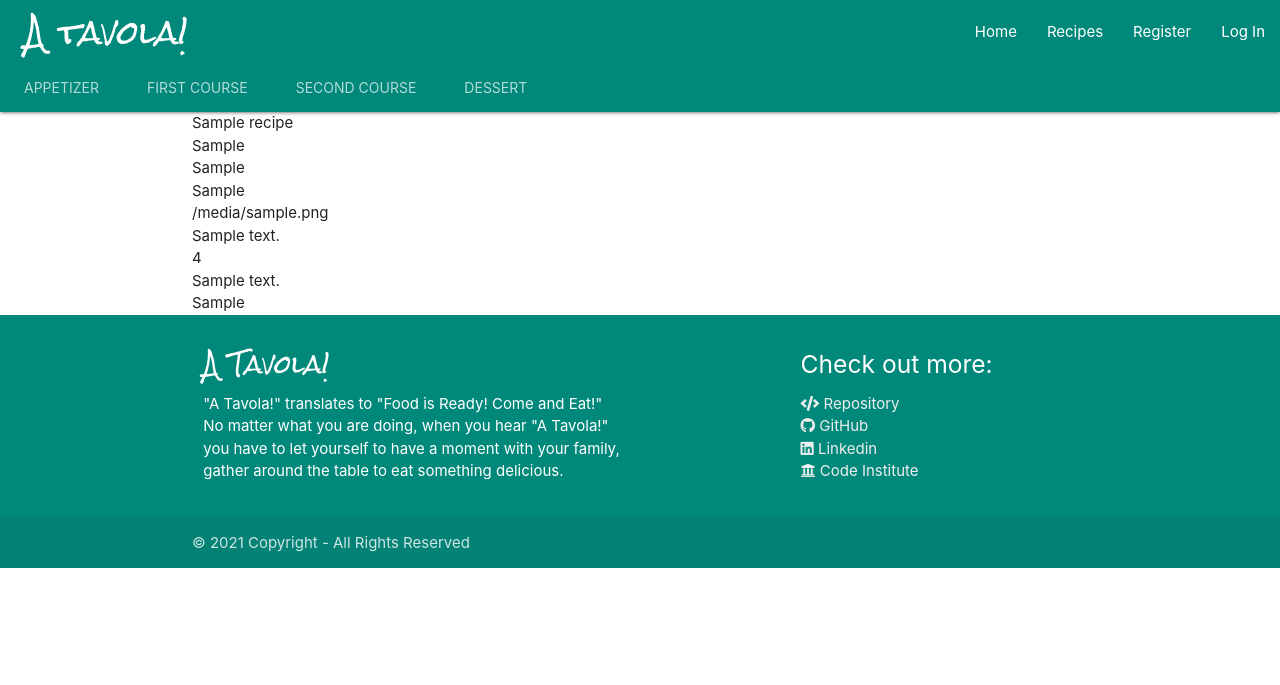
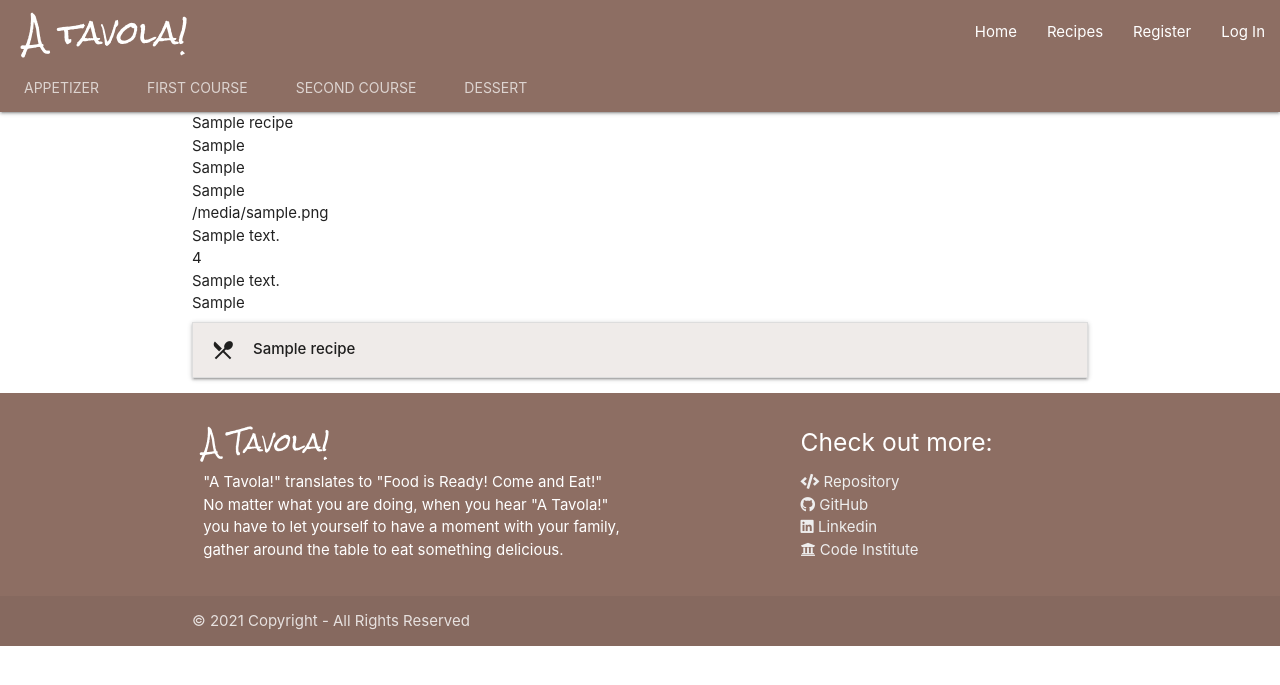
Before and after one commit to ClaudiaLie/MS_3_CookBook_Website, a Flask app: page /recipes in a window 1280 px wide. Shown: the top 685 px of the page. Run offline with Flask 2, Linux system fonts and the light colour scheme; a database or web service that is not in the repository returns one stand-in record (values such as "Sample title"); some libraries are stand-ins or nearby versions.

Commit message:
Bind data from db for recipes

```diff
--- a/app.py
+++ b/app.py
@@ -100,7 +100,7 @@ def logout():
 
 @app.route("/recipes")
 def recipes():
-    recipes = mongo.db.recipes.find()
+    recipes = list(mongo.db.recipes.find())
     return render_template("recipes.html", recipes=recipes)
 
 
--- a/static/js/script.js
+++ b/static/js/script.js
@@ -1,6 +1,8 @@
+
+$(".dropdown-trigger").dropdown();
 
 $(document).ready(function(){
-    $('.sidenav').sidenav();
-  });
-
-$(".dropdown-trigger").dropdown();
+  $('.collapsible').collapsible();
+  $('.tooltipped').tooltip();
+  $('.sidenav').sidenav();
+});
--- a/templates/base.html
+++ b/templates/base.html
@@ -21,7 +21,7 @@
 <body>
   <header>
     <!-- top navbar -->
-    <nav class="nav-extended text-shadow #00897b teal darken-1 fixed">
+    <nav class="nav-extended text-shadow #a1887f brown lighten-1 fixed">
       <div class="nav-wrapper">
         <a href="{{ url_for('index') }}" class="brand-logo" id="top-logo"> A tavola!</a>
         <a href="#" data-target="mobile-demo" class="sidenav-trigger"><i class="material-icons">menu</i></a>
@@ -97,7 +97,7 @@
   {% endblock %}
 
   <!-- Footer -->
-  <footer class="page-footer #00897b teal darken-1">
+  <footer class="page-footer #a1887f brown lighten-1">
     <div class="container">
       <div class="row">
         <div class="col l6 s12">
--- a/templates/recipes.html
+++ b/templates/recipes.html
@@ -13,4 +13,24 @@
         {{ recipe.recipe_allergen }}<br>
     {% endfor %}
 
+    <ul class="collapsible">
+        {% for recipe in recipes %}
+        <li>
+            <div class="collapsible-header text-shadow #efebe9 brown lighten-5">
+                <i class="material-icons left">local_dining</i>
+                <strong>{{ recipe.recipe_name }}</strong>
+                {% if recipe.recipe_allergen == "Gluten" %}
+                    <i class="fas fa-hand-holding-heart tooltipped"
+                    data-position="right" data tooltip="Gluten"></i>
+                {% endif %}
+
+            </div>
+            <div class="collapsible-body">
+                <span>{{ recipe.recipe_ingredients}}</span> : {{ recipe.recipe_serving }}
+                <p>{{ recipe.recipe_description }}</p>
+            </div>
+        </li>
+        {% endfor %}
+    </ul>
+
 {% endblock %}
```
